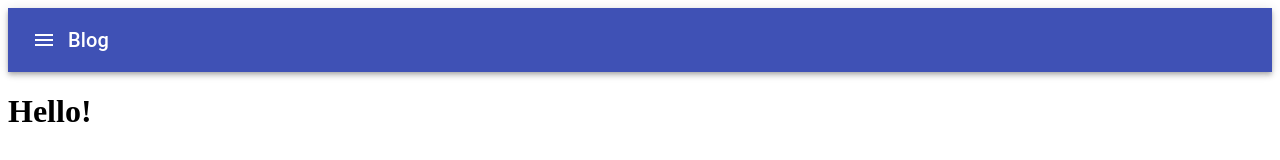
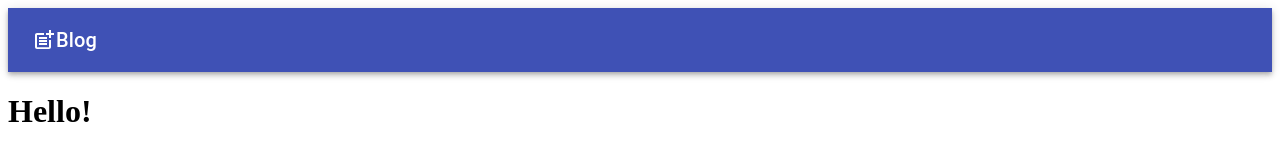
Before and after one commit to destimon/developsToday-test, a Next.js app: page / in a window 1280 px wide. Shown: the top 160 px of the page. Built offline with nearby package versions, Linux system fonts and the light colour scheme.

Commit message:
Change icons

```diff
--- a/components/Layout.tsx
+++ b/components/Layout.tsx
@@ -1,13 +1,9 @@
 import React, { ReactNode } from 'react'
-import Link from 'next/link'
 import Head from 'next/head'
 import AppBar from '@material-ui/core/AppBar';
 import Toolbar from '@material-ui/core/Toolbar';
 import Typography from '@material-ui/core/Typography';
-import Button from '@material-ui/core/Button';
-import ButtonLink from './Widgets/ButtonLink';
-import IconButton from '@material-ui/core/IconButton';
-import MenuIcon from '@material-ui/icons/Menu';
+import PostAddIcon from '@material-ui/icons/PostAdd';
 
 type Props = {
   children?: ReactNode
@@ -23,9 +19,7 @@ const Layout: React.FC<Props> = ({children}) => (
     <header>
     <AppBar position="static">
       <Toolbar>
-        <IconButton edge="start" color="inherit" aria-label="menu">
-          <MenuIcon />
-        </IconButton>
+        <PostAddIcon />
         <Typography variant="h6">
           Blog
         </Typography>
```
